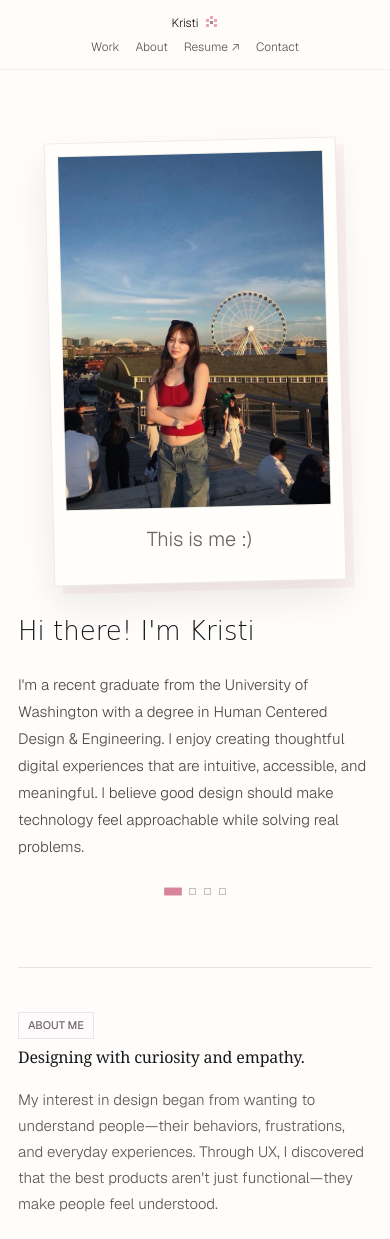
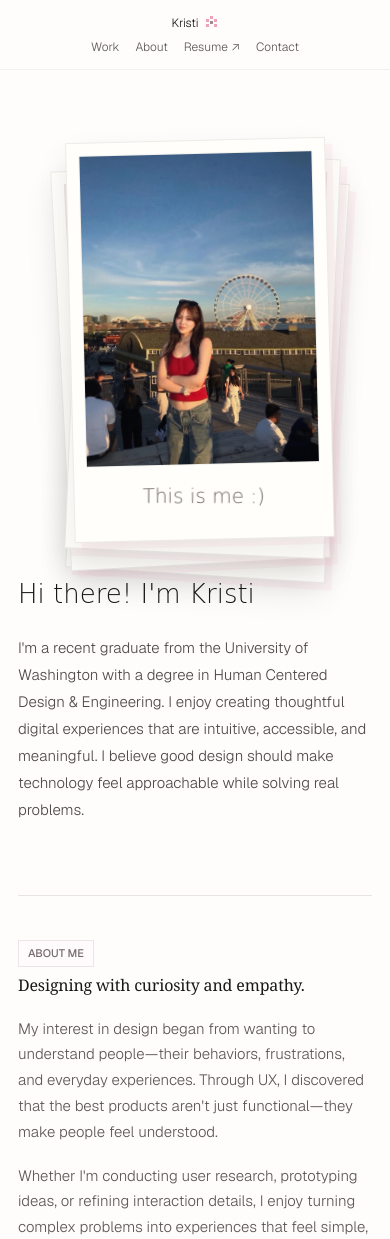
Before and after one commit to krisooti/Portfolio, a Next.js app: page /about in a window 390 px wide. Shown: the top 1239 px of the page. Built offline with nearby package versions, Linux system fonts and the light colour scheme.

Commit message:
Make about photos a tactile stack

```diff
--- a/app/about/ProfileCarousel.tsx
+++ b/app/about/ProfileCarousel.tsx
@@ -1,16 +1,15 @@
 "use client";
 
 import {
+  useCallback,
   useEffect,
   useRef,
   useState,
   type TouchEvent,
-  type WheelEvent,
 } from "react";
 import { HighlightText } from "../HighlightText";
 
-const TRANSITION_DURATION_MS = 520;
-const WHEEL_THRESHOLD = 58;
+const TRANSITION_DURATION_MS = 680;
 
 type ProfileSlide = {
   headline: string;
@@ -56,17 +55,12 @@ const profileSlides: ProfileSlide[] = [
 
 export default function ProfileCarousel() {
   const [activeIndex, setActiveIndex] = useState(0);
-  const [slideDirection, setSlideDirection] = useState<"next" | "previous">(
-    "next",
-  );
   const [isTransitioning, setIsTransitioning] = useState(false);
   const touchStartX = useRef<number | null>(null);
   const transitionTimeout = useRef<number | null>(null);
-  const wheelDelta = useRef(0);
-  const wheelFrame = useRef<number | null>(null);
 
-  const goToSlide = (index: number, direction: "next" | "previous") => {
-    if (isTransitioning || index === activeIndex) {
+  const flipPhoto = useCallback(() => {
+    if (isTransitioning) {
       return;
     }
 
@@ -75,21 +69,13 @@ export default function ProfileCarousel() {
     }
 
     setIsTransitioning(true);
-    setSlideDirection(direction);
-    setActiveIndex((index + profileSlides.length) % profileSlides.length);
+
     transitionTimeout.current = window.setTimeout(() => {
+      setActiveIndex((currentIndex) => (currentIndex + 1) % profileSlides.length);
       setIsTransitioning(false);
       transitionTimeout.current = null;
     }, TRANSITION_DURATION_MS);
-  };
-
-  const goNext = () => goToSlide(activeIndex + 1, "next");
-  const goPrevious = () => goToSlide(activeIndex - 1, "previous");
-
-  const jumpToSlide = (index: number) => {
-    const direction = index > activeIndex ? "next" : "previous";
-    goToSlide(index, direction);
-  };
+  }, [isTransitioning]);
 
   useEffect(() => {
     profileSlides.forEach((slide) => {
@@ -105,27 +91,19 @@ export default function ProfileCarousel() {
       if (transitionTimeout.current !== null) {
         window.clearTimeout(transitionTimeout.current);
       }
-
-      if (wheelFrame.current !== null) {
-        window.cancelAnimationFrame(wheelFrame.current);
-      }
     };
   }, []);
 
   useEffect(() => {
     const handleKeyDown = (event: KeyboardEvent) => {
-      if (event.key === "ArrowRight") {
-        goNext();
-      }
-
-      if (event.key === "ArrowLeft") {
-        goPrevious();
+      if (event.key === "ArrowRight" || event.key === "ArrowLeft") {
+        flipPhoto();
       }
     };
 
     window.addEventListener("keydown", handleKeyDown);
     return () => window.removeEventListener("keydown", handleKeyDown);
-  }, [activeIndex, isTransitioning]);
+  }, [flipPhoto]);
 
   const handleTouchStart = (event: TouchEvent<HTMLElement>) => {
     touchStartX.current = event.touches[0]?.clientX ?? null;
@@ -140,67 +118,48 @@ export default function ProfileCarousel() {
     const distance = touchStartX.current - touchEndX;
 
     if (Math.abs(distance) > 44) {
-      if (distance > 0) {
-        goNext();
-      } else {
-        goPrevious();
-      }
+      flipPhoto();
     }
 
     touchStartX.current = null;
   };
 
-  const handleWheel = (event: WheelEvent<HTMLElement>) => {
-    if (isTransitioning) {
-      return;
-    }
-
-    if (Math.abs(event.deltaX) <= Math.abs(event.deltaY)) {
-      return;
-    }
-
-    wheelDelta.current += event.deltaX;
-
-    if (wheelFrame.current !== null) {
-      return;
-    }
-
-    wheelFrame.current = window.requestAnimationFrame(() => {
-      if (Math.abs(wheelDelta.current) > WHEEL_THRESHOLD) {
-        if (wheelDelta.current > 0) {
-          goNext();
-        } else {
-          goPrevious();
-        }
-      }
-
-      wheelDelta.current = 0;
-      wheelFrame.current = null;
-    });
-  };
+  const activeSlide = profileSlides[activeIndex];
+  const visibleSlides = profileSlides.map(
+    (_, index) => profileSlides[(activeIndex + index) % profileSlides.length],
+  );
 
   return (
     <section
-      className={`about-hero-redesign profile-carousel is-${slideDirection}${
+      className={`about-hero-redesign profile-photo-stack-section${
         isTransitioning ? " is-transitioning" : ""
       }`}
       aria-labelledby="about-title"
-      aria-roledescription="carousel"
       onTouchStart={handleTouchStart}
       onTouchEnd={handleTouchEnd}
-      onWheel={handleWheel}
     >
-      <div className="profile-carousel-stage" aria-live="polite">
-        {profileSlides.map((slide, index) => (
-          <div
-            className={`profile-carousel-slide${
-              index === activeIndex ? " is-active" : ""
-            }`}
-            key={slide.headline}
-            aria-hidden={index !== activeIndex}
+      <div className="profile-photo-stack-layout" aria-live="polite">
+        <div className="profile-photo-stack-area">
+          {visibleSlides.map((slide, index) => {
+            const isTopPhoto = index === 0;
+
+            return (
+              <button
+                className={`profile-stack-photo${
+                  isTopPhoto ? " is-top" : ""
+                }${isTopPhoto && isTransitioning ? " is-flipping" : ""}`}
+                type="button"
+                key={`${slide.headline}-${index}`}
+                onClick={isTopPhoto ? flipPhoto : undefined}
+                disabled={!isTopPhoto || isTransitioning}
+                aria-label={
+                  isTopPhoto
+                    ? "Flip to the next profile photo"
+                    : `${slide.imageLabel} behind the current photo`
+                }
+                aria-hidden={!isTopPhoto}
+                tabIndex={isTopPhoto ? 0 : -1}
               >
-            <div className="about-photo-area">
-              <div className="about-photo-wrap profile-carousel-frame">
                 {slide.image ? (
                   <img
                     className="profile-photo-image"
@@ -213,31 +172,9 @@ export default function ProfileCarousel() {
                   </span>
                 )}
                 <span className="profile-photo-caption">{slide.caption}</span>
-              </div>
-              <span className="profile-hover-zone profile-hover-zone--previous">
-                <button
-                  className="profile-arrow-button"
-                  type="button"
-                  onClick={goPrevious}
-                  disabled={isTransitioning}
-                  aria-label="Previous introduction"
-                  tabIndex={index === activeIndex ? 0 : -1}
-                >
-                  ←
               </button>
-              </span>
-              <span className="profile-hover-zone profile-hover-zone--next">
-                <button
-                  className="profile-arrow-button"
-                  type="button"
-                  onClick={goNext}
-                  disabled={isTransitioning}
-                  aria-label="Next introduction"
-                  tabIndex={index === activeIndex ? 0 : -1}
-                >
-                  →
-                </button>
-              </span>
+            );
+          })}
           <div className="profile-image-preload" aria-hidden="true">
             {profileSlides
               .filter((preloadSlide) => preloadSlide.image)
@@ -252,28 +189,10 @@ export default function ProfileCarousel() {
         </div>
 
         <div className="about-intro-copy">
-              <h1 id={index === activeIndex ? "about-title" : undefined}>
-                <HighlightText>{slide.headline}</HighlightText>
+          <h1 id="about-title">
+            <HighlightText>{activeSlide.headline}</HighlightText>
           </h1>
-              <p>{slide.body}</p>
-            </div>
-          </div>
-        ))}
-      </div>
-
-      <div className="profile-carousel-controls" aria-label="Profile slides">
-        <div className="profile-carousel-dots">
-          {profileSlides.map((slide, index) => (
-            <button
-              className={index === activeIndex ? "is-active" : ""}
-              type="button"
-              key={slide.headline}
-              onClick={() => jumpToSlide(index)}
-              disabled={isTransitioning}
-              aria-label={`Show slide ${index + 1}: ${slide.headline}`}
-              aria-current={index === activeIndex ? "true" : undefined}
-            />
-          ))}
+          <p>{activeSlide.body}</p>
         </div>
       </div>
     </section>
--- a/app/globals.css
+++ b/app/globals.css
@@ -670,82 +670,109 @@ html {
   min-height: 58vh;
 }
 
-.profile-carousel {
-  display: grid;
-  gap: 28px;
-}
-
-.profile-carousel-stage {
-  display: grid;
-}
-
-.profile-carousel-slide {
-  display: grid;
-  grid-area: 1 / 1;
+.profile-photo-stack-layout {
+  display: grid;
   grid-template-columns: minmax(260px, 0.86fr) minmax(0, 1fr);
   align-items: center;
   gap: clamp(42px, 8vw, 96px);
-  opacity: 0;
-  pointer-events: none;
-  transform: translateX(24px);
-  transition:
-    opacity 520ms cubic-bezier(0.22, 1, 0.36, 1),
-    transform 520ms cubic-bezier(0.22, 1, 0.36, 1);
-}
-
-.profile-carousel.is-previous .profile-carousel-slide {
-  transform: translateX(-24px);
-}
-
-.profile-carousel-slide.is-active {
-  opacity: 1;
-  pointer-events: auto;
-  transform: translateX(0);
-}
-
-.profile-carousel.is-transitioning .profile-carousel-slide,
-.profile-carousel.is-transitioning .about-intro-copy h1,
-.profile-carousel.is-transitioning .about-intro-copy p {
+}
+
+.profile-photo-stack-section.is-transitioning .profile-stack-photo.is-top,
+.profile-photo-stack-section.is-transitioning .about-intro-copy h1,
+.profile-photo-stack-section.is-transitioning .about-intro-copy p {
   will-change: transform, opacity;
 }
 
-.about-photo-area {
+.profile-photo-stack-area {
   position: relative;
-  display: grid;
-  justify-items: center;
   width: min(100%, 420px);
+  min-height: 444px;
   margin: 0 auto;
-}
-
-.about-photo-wrap {
-  display: grid;
-  justify-self: center;
+  perspective: 900px;
+}
+
+.profile-stack-photo {
+  --stack-x: 0px;
+  --stack-y: 0px;
+  --stack-rotate: -1.4deg;
+  position: absolute;
+  top: 0;
+  left: 50%;
+  display: grid;
   width: min(100%, 292px);
   gap: 16px;
   border: 1px solid rgba(17, 17, 17, 0.08);
   background: #fffefa;
+  color: inherit;
   box-shadow:
-    0 18px 36px rgba(17, 17, 17, 0.08),
-    8px 8px 0 rgba(245, 203, 214, 0.24);
+    0 14px 30px rgba(17, 17, 17, 0.075),
+    7px 7px 0 rgba(245, 203, 214, 0.2);
+  cursor: default;
   padding: 12px 12px 28px;
-  transform: rotate(-1.4deg);
-}
-
-.profile-carousel-frame {
-  position: relative;
-}
-
-.profile-carousel-slide.is-active .profile-carousel-frame {
-  transform: rotate(-1.4deg) translate(0, 0) scale(1);
-}
-
-.profile-carousel-frame:hover {
-  border-color: rgba(216, 132, 154, 0.34);
-}
-
-.profile-carousel-dots button:focus-visible {
+  text-align: inherit;
+  transform: translate3d(calc(-50% + var(--stack-x)), var(--stack-y), 0)
+    rotate(var(--stack-rotate));
+  transform-origin: top center;
+  transition:
+    transform 350ms cubic-bezier(0.22, 1, 0.36, 1),
+    box-shadow 350ms cubic-bezier(0.22, 1, 0.36, 1),
+    opacity 220ms ease;
+}
+
+.profile-stack-photo:nth-child(1) {
+  --stack-rotate: -1.4deg;
+  z-index: 4;
+}
+
+.profile-stack-photo:nth-child(2) {
+  --stack-x: 16px;
+  --stack-y: 14px;
+  --stack-rotate: 2.4deg;
+  z-index: 3;
+}
+
+.profile-stack-photo:nth-child(3) {
+  --stack-x: -15px;
+  --stack-y: 25px;
+  --stack-rotate: -3deg;
+  z-index: 2;
+}
+
+.profile-stack-photo:nth-child(4) {
+  --stack-x: 25px;
+  --stack-y: 36px;
+  --stack-rotate: 3.6deg;
+  z-index: 1;
+}
+
+.profile-stack-photo.is-top {
+  cursor: pointer;
+}
+
+.profile-stack-photo.is-top:hover,
+.profile-stack-photo.is-top:focus-visible {
+  box-shadow:
+    0 22px 42px rgba(17, 17, 17, 0.105),
+    7px 7px 0 rgba(245, 203, 214, 0.28);
+  outline: 0;
+  transform: translate3d(-50%, -7px, 0) rotate(-0.2deg) scale(1.015);
+}
+
+.profile-stack-photo.is-top:focus-visible {
   outline: 1px solid #d8849a;
-  outline-offset: 4px;
+  outline-offset: 5px;
+}
+
+.profile-stack-photo.is-flipping {
+  opacity: 0;
+  transform: translate3d(calc(-50% + 44px), -32px, 0) rotate(9deg) scale(0.98);
+  transition:
+    transform 680ms cubic-bezier(0.22, 1, 0.36, 1),
+    opacity 520ms ease;
+}
+
+.profile-stack-photo:disabled {
+  pointer-events: none;
 }
 
 .profile-photo-image {
@@ -775,7 +802,7 @@ html {
   box-shadow: 18px 18px 0 rgba(17, 17, 17, 0.035);
 }
 
-.profile-carousel-frame .profile-photo-placeholder {
+.profile-stack-photo .profile-photo-placeholder {
   aspect-ratio: 3 / 4;
   min-height: 0;
   box-shadow: none;
@@ -799,7 +826,7 @@ html {
   text-transform: uppercase;
 }
 
-.about-photo-wrap p,
+.profile-photo-caption,
 .dog-card figcaption,
 .handwritten-font {
   font-family: "Bradley Hand", "Comic Sans MS", "Segoe Print", cursive;
@@ -812,86 +839,6 @@ html {
   font-size: 20px;
   font-weight: 300;
   transform: rotate(1.4deg);
-}
-
-.profile-hover-zone {
-  position: absolute;
-  top: 50%;
-  display: grid;
-  width: 56px;
-  height: 128px;
-  place-items: center;
-  color: #d8849a;
-  font-family: "Bradley Hand", "Comic Sans MS", "Segoe Print", cursive;
-  font-size: 24px;
-  font-weight: 300;
-  opacity: 0;
-  transition:
-    opacity 180ms ease,
-    transform 180ms ease;
-}
-
-.profile-hover-zone--previous {
-  left: 0;
-  cursor: w-resize;
-  transform: translate(8px, -50%);
-}
-
-.profile-hover-zone--next {
-  right: 0;
-  cursor: e-resize;
-  transform: translate(-8px, -50%);
-}
-
-.profile-hover-zone:hover {
-  opacity: 1;
-}
-
-.profile-hover-zone--previous:hover {
-  transform: translate(0, -50%);
-}
-
-.profile-hover-zone--next:hover {
-  transform: translate(0, -50%);
-}
-
-.profile-arrow-button {
-  display: grid;
-  width: 32px;
-  height: 32px;
-  place-items: center;
-  border: 0;
-  background: transparent;
-  color: #9f9996;
-  cursor: pointer;
-  font-family: "Bradley Hand", "Comic Sans MS", "Segoe Print", cursive;
-  font-size: 30px;
-  font-weight: 300;
-  line-height: 1;
-  padding: 0;
-  transition:
-    color 180ms ease,
-    transform 180ms ease;
-}
-
-.profile-hover-zone--previous .profile-arrow-button:hover {
-  color: #d8849a;
-  transform: translateX(-4px);
-}
-
-.profile-hover-zone--next .profile-arrow-button:hover {
-  color: #d8849a;
-  transform: translateX(4px);
-}
-
-.profile-arrow-button:disabled {
-  cursor: default;
-  opacity: 0.38;
-}
-
-.profile-arrow-button:focus-visible {
-  outline: 1px solid #d8849a;
-  outline-offset: 4px;
 }
 
 .profile-image-preload {
@@ -912,6 +859,15 @@ html {
 .about-intro-copy p {
   opacity: 1;
   transform: none;
+  transition:
+    opacity 300ms ease,
+    transform 300ms cubic-bezier(0.22, 1, 0.36, 1);
+}
+
+.profile-photo-stack-section.is-transitioning .about-intro-copy h1,
+.profile-photo-stack-section.is-transitioning .about-intro-copy p {
+  opacity: 0.48;
+  transform: translateY(8px);
 }
 
 .about-intro-copy h1 {
@@ -932,62 +888,6 @@ html {
   font-size: 15px;
   font-weight: 300;
   line-height: 1.8;
-}
-
-.profile-carousel-controls {
-  display: flex;
-  align-items: center;
-  flex-direction: column;
-  justify-content: center;
-  gap: 14px;
-}
-
-.profile-carousel-controls > button {
-  border: 0;
-  background: transparent;
-  color: #746f6c;
-  cursor: pointer;
-  font: inherit;
-  font-size: 12px;
-  font-weight: 300;
-  letter-spacing: 0.08em;
-  padding: 8px;
-  text-transform: uppercase;
-  transition:
-    color 180ms ease,
-    transform 180ms ease;
-}
-
-.profile-carousel-controls > button:hover {
-  color: #d8849a;
-  transform: translateY(-1px);
-}
-
-.profile-carousel-dots {
-  display: flex;
-  align-items: center;
-  gap: 8px;
-}
-
-.profile-carousel-dots button {
-  width: 7px;
-  height: 7px;
-  border: 1px solid #c8bfbc;
-  background: transparent;
-  cursor: pointer;
-  padding: 0;
-  transition:
-    width 220ms cubic-bezier(0.22, 1, 0.36, 1),
-    border-color 220ms ease,
-    background-color 220ms ease,
-    transform 320ms cubic-bezier(0.22, 1, 0.36, 1);
-}
-
-.profile-carousel-dots button.is-active {
-  border-color: #d8849a;
-  background: #d8849a;
-  width: 16px;
-  transform: scale(1.08);
 }
 
 .about-story-section {
@@ -2465,7 +2365,7 @@ html {
 
   .case-meta-row,
   .about-hero-redesign,
-  .profile-carousel-slide,
+  .profile-photo-stack-layout,
   .about-process-tools-row,
   .project-roadmap,
   .case-section-grid,
@@ -2560,7 +2460,7 @@ html {
   }
 
   .about-hero-redesign,
-  .profile-carousel-slide,
+  .profile-photo-stack-layout,
   .dog-photo-grid,
   .about-process-tools-row {
     grid-template-columns: 1fr;
@@ -2600,19 +2500,24 @@ html {
     width: min(218px, calc(100vw - 72px));
   }
 
-  .profile-carousel-slide {
+  .profile-photo-stack-layout {
     gap: 34px;
   }
 
-  .profile-hover-zone {
-    display: none;
+  .profile-photo-stack-area {
+    width: min(100%, 320px);
+    min-height: 406px;
+  }
+
+  .profile-stack-photo {
+    width: min(100%, 260px);
   }
 
   .profile-photo-placeholder {
     min-height: 360px;
   }
 
-  .profile-carousel-frame .profile-photo-placeholder {
+  .profile-stack-photo .profile-photo-placeholder {
     min-height: 0;
   }
 
@@ -2711,10 +2616,7 @@ html {
   .sticky-note,
   .toolkit-doodle,
   .marker-highlight::before,
-  .profile-carousel-frame,
-  .profile-hover-zone,
-  .profile-carousel-dots button,
-  .profile-carousel-controls button,
+  .profile-stack-photo,
   .about-intro-copy h1,
   .about-intro-copy p,
   .dog-card,
@@ -2763,9 +2665,7 @@ html {
     transform: scaleX(1);
   }
 
-  .profile-carousel-slide,
-  .profile-carousel.is-previous .profile-carousel-slide {
-    transform: none;
-    transition: opacity 140ms ease;
-  }
-}
+  .profile-stack-photo {
+    transition: none;
+  }
+}
```
Lines whose indentation alone changed are shown as unchanged.
